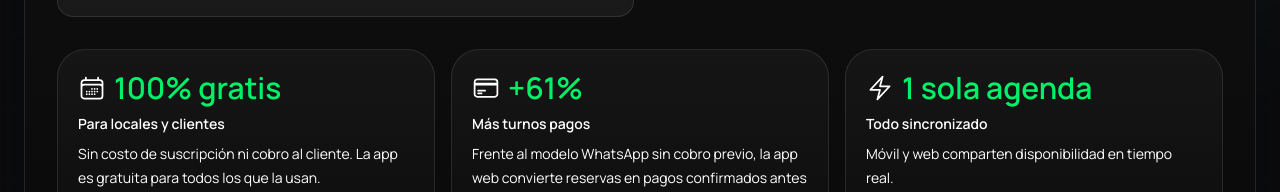
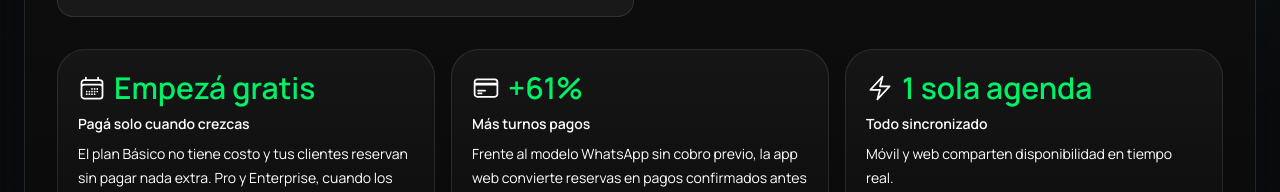
Before and after one commit to alxbro1/sabturno_landing, a Vue app: page / in a window 1280 px wide. Shown: the part 760-952 px from the top of the page. Built offline with nearby package versions, Linux system fonts and the light colour scheme; no server answers.

Commit message:
fix(home): alinear el mensaje de precio del hero con los planes
El hero decía '100% gratis, sin costo de suscripción' mientras la sección
de precios muestra Pro y Enterprise pagos.

```diff
--- a/src/pages/Home.vue
+++ b/src/pages/Home.vue
@@ -94,10 +94,10 @@ const pricingPlans: PricingPlan[] = [
 
 const heroMetrics: HeroMetric[] = [
   {
-    value: '100% gratis',
-    label: 'Para locales y clientes',
+    value: 'Empezá gratis',
+    label: 'Pagá solo cuando crezcas',
     detail:
-      'Sin costo de suscripción ni cobro al cliente. La app es gratuita para todos los que la usan.',
+      'El plan Básico no tiene costo y tus clientes reservan sin pagar nada extra. Pro y Enterprise, cuando los necesites.',
   },
   {
     value: '+61%',
```
